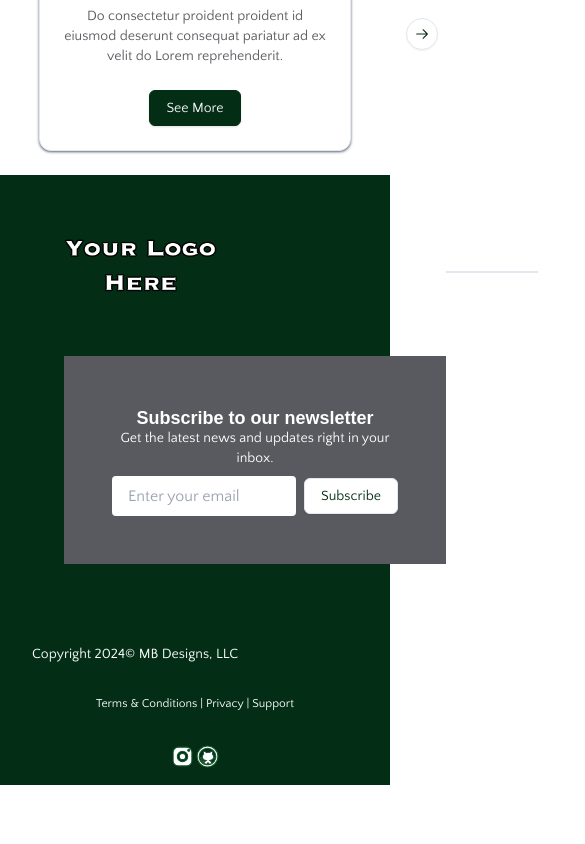
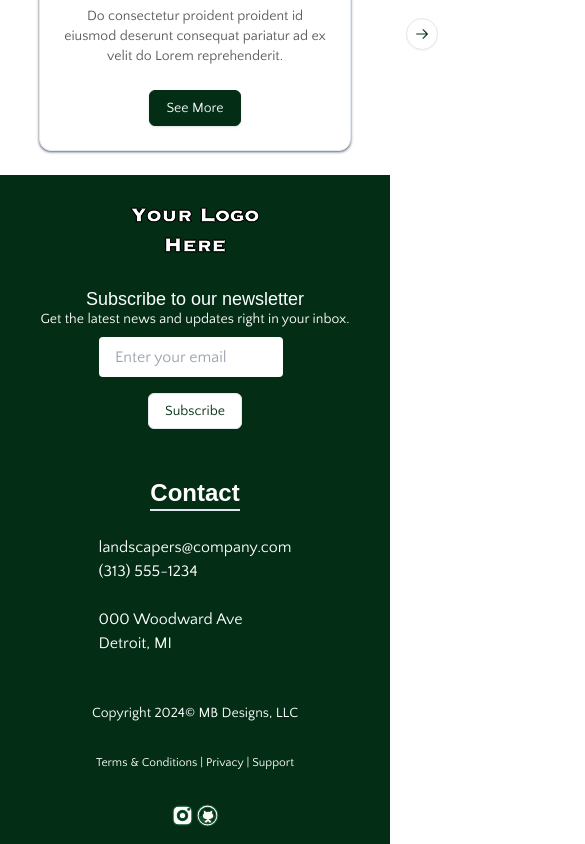
Before and after one commit to isaacsheyliger/mpa-demo, a Next.js app: page / in a window 390 px wide. Shown: the part 3116-3960 px from the top of the page, 585 px wide, since content can reach past the window. Before the commit the page ends 3901 px from the top, so only its background shows below. Built offline with nearby package versions, Linux system fonts and the light colour scheme; a web font is replaced by a local one.

Commit message:
update mobile footer

```diff
--- a/src/app/_components/footer.tsx
+++ b/src/app/_components/footer.tsx
@@ -15,26 +15,26 @@ import yourlogo from "../../../public/logotext.png"
 export function Footer() {
   return (
     <footer className="grow-0 shrink-0 bg-primary text-background">
-        <div className="p-16 flex flex-row justify-between">
+        <div className="p-8 md:p-16 flex flex-col md:flex-row justify-between space-y-8 md:space-y-0">
             {/* Logo & Sub */}
-            <div className="flex flex-col space-y-16">
-                <div className="relative self-start w-2/5">
+            <div className="flex flex-col items-center md:items-start space-y-8 md:space-y-16">
+                <div className="relative self-center md:self-start w-2/5">
                     <Image
                     className=""
                     src={yourlogo}
                     alt="Logo"
                     />
                 </div>
-                <div className="flex flex-col items-center md:items-start p-12 bg-foreground w-fit">
-                    <h3 className="font-extrabold text-lg -mb-1">Subscribe to our newsletter</h3>
+                <div className="flex flex-col items-center md:items-start p-0 lg:p-12 lg:bg-foreground w-fit">
+                    <h3 className="text-lg -mb-1">Subscribe to our newsletter</h3>
                     <p className="text-sm text-center md:text-left mb-2">Get the latest news and updates right in your inbox.</p>
-                    <form className="flex flex-row items-center">
+                    <form className="flex flex-col lg:flex-row items-center">
                         <input
                         type="email"
                         placeholder="Enter your email"
                         className="px-4 py-2 mr-2 text-primary rounded"
                         />
-                        <Button variant="outline" type="submit" className="px-4 py-2 text-primary">
+                        <Button variant="outline" type="submit" className="px-4 py-2 mt-4 lg:mt-0 text-primary">
                             Subscribe
                         </Button>
                     </form>
@@ -42,8 +42,8 @@ export function Footer() {
             </div>
 
             {/* Page Links */}
-            <div className="flex justify-center space-x-16">
-                <div className="">
+            <div className="flex justify-center md:space-x-8 lg:space-x-16">
+                <div className="hidden md:block">
                     <h3 className="text-2xl border-b-2 mb-2">Services</h3>
                     <ul className="space-y-2">
                         <li className=""><Link href="/lawn-care" className="transition hover:text-secondary w-fit">Lawn Care</Link></li>
@@ -54,7 +54,7 @@ export function Footer() {
                         <li className=""><Link href="/commercial" className="transition hover:text-secondary w-fit">Commercial</Link></li>
                     </ul>
                 </div>
-                <div className="ml-4 md:ml-0">
+                <div className="ml-4 md:ml-0 hidden md:block">
                     <h3 className="font-extrabold text-2xl border-b-2 mb-2">Company</h3>
                     <ul className="space-y-2">
                         <li className=""><Link href="/about" className="transition hover:text-secondary w-fit">About Us</Link></li>
@@ -63,7 +63,7 @@ export function Footer() {
                     </ul>
                 </div>
 
-                <div className="flex flex-col self-start items-center md:items-start md:justify-evenly mb-8">
+                <div className="flex flex-col self-start items-center md:items-start md:justify-evenly md:mb-8">
                     <div className="my-4 md:my-0">
                         <Link href="/contact" className="group transition hover:text-secondary"><h3 className="transition text-2xl font-bold border-b-2 mb-2 group-hover:border-secondary">Contact</h3></Link>
                     </div>
@@ -80,7 +80,7 @@ export function Footer() {
             {/* Contact */}
         </div>
         <div className="container mx-auto text-sm grid grid-cols-1 md:grid-cols-3 gap-8 py-4">
-            <div>Copyright 2024&#169; MB Designs, LLC</div>
+            <div className="text-center md:text-start">Copyright 2024&#169; MB Designs, LLC</div>
             {/* Legal */}
             <div className="flex text-xs items-center justify-center">
                 <p>
```
